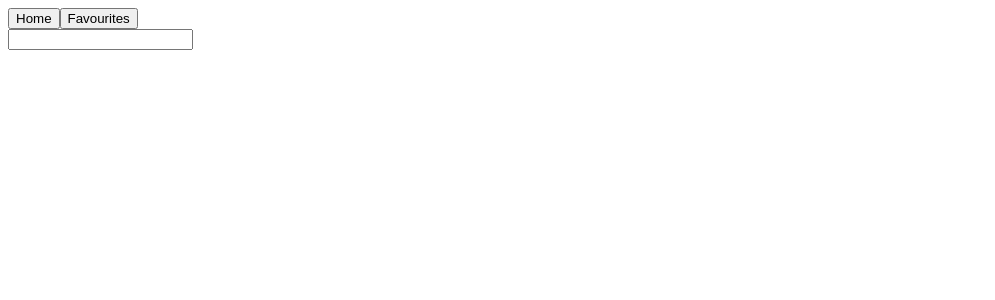
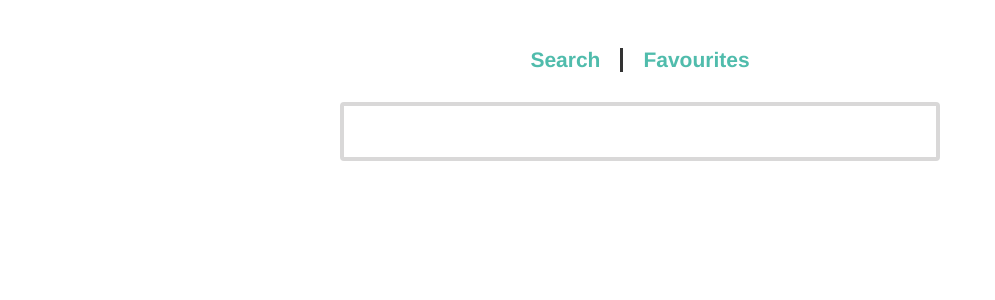
Before and after one commit to cav2008/movie-finder, a React app: page /favourites in a window 1280 px wide. Shown: the top 300 px of the page, without its empty margins (0-995 px from the left). Built offline with nearby package versions, Linux system fonts and the light colour scheme.

Commit message:
Add styles to menu and search

```diff
--- a/src/components/menu/menu.jsx
+++ b/src/components/menu/menu.jsx
@@ -1,4 +1,6 @@
 import React from 'react';
+
+import './menu.scss';
 
 export default class Menu extends React.Component {
   static changePage(e) {
@@ -12,9 +14,13 @@ export default class Menu extends React.Component {
 
   render() {
     return (
-      <div>
-        <button onClick={Menu.changePage} value="">Home</button>
-        <button onClick={Menu.changePage} value="favourites">Favourites</button>
+      <div className="menu">
+        <div className="menu__button-wrapper menu__button-wrapper--divider menu__button-wrapper--right">
+          <button className="menu__button" onClick={Menu.changePage} value="">Search</button>
+        </div>
+        <div className="menu__button-wrapper menu__button-wrapper--left">
+          <button className="menu__button" onClick={Menu.changePage} value="favourites">Favourites</button>
+        </div>
       </div>
     );
   }
--- /dev/null
+++ b/src/components/menu/menu.scss
@@ -0,0 +1,33 @@
+@import '../../styles/styles.scss';
+
+.menu__button-wrapper {
+  display: inline-block;
+
+  &--right {
+    text-align: right;
+    padding-right: 20px;
+  }
+
+  &--left {
+    text-align: left;
+    padding-left: 20px;
+  }
+
+  &--divider {
+    border-right: 3px solid $black;
+  }
+}
+
+.menu__button {
+  color: $green;
+  border: none;
+  background: none;
+  font-size: 21px;
+  font-weight: bold;
+  padding: 0;
+
+  &:hover {
+    cursor: pointer;
+    text-decoration: underline;
+  }
+}
--- a/src/components/search/search.jsx
+++ b/src/components/search/search.jsx
@@ -4,6 +4,8 @@ import PropTypes from 'prop-types';
 import { OMDB_URL, API_KEY } from '../../constants/constants';
 
 import fetch from '../../helpers/fetch';
+
+import './search.scss';
 
 export default class Search extends React.Component {
   static createApiUrl(movieTitle) {
@@ -26,8 +28,8 @@ export default class Search extends React.Component {
 
   render() {
     return (
-      <div>
-        <input type="text" onKeyPress={this.handleOnClick} />
+      <div className="search">
+        <input className="search__textbox" type="text" onKeyPress={this.handleOnClick} />
       </div>
     );
   }
--- /dev/null
+++ b/src/components/search/search.scss
@@ -0,0 +1,18 @@
+@import '../../styles/styles.scss';
+
+.search__textbox {
+  width: 600px;
+  margin: 30px auto;
+  border: 4px solid $grey;
+  border-radius: 4px;
+  font-size: 26px;
+  padding: 10px 20px;
+
+  &:hover, &:focus {
+    border-color: $dark-grey;
+  }
+
+  &:focus {
+    outline-width: 0;
+  }
+}
--- a/src/pages/home/home.jsx
+++ b/src/pages/home/home.jsx
@@ -16,12 +16,14 @@ export default class Home extends React.Component {
 
   render() {
     return (
-      <div>
-        <Menu />
-        <Search saveSearchResult={this.props.saveSearchResult} />
-        <MovieList
-          movies={this.props.searchResults}
-        />
+      <div className="page">
+        <div className="page__container">
+          <Menu />
+          <Search saveSearchResult={this.props.saveSearchResult} />
+          <MovieList
+            movies={this.props.searchResults}
+          />
+        </div>
       </div>
     );
   }
--- a/src/pages/home/home.scss
+++ b/src/pages/home/home.scss
@@ -0,0 +1,11 @@
+.page {
+  width: 100%;
+  height: 100%;
+  text-align: center;
+}
+
+.page__container {
+  width: 100%;
+  display: inline-block;
+  padding: 40px 0;
+}
--- a/src/styles/_variables.scss
+++ b/src/styles/_variables.scss
@@ -0,0 +1,7 @@
+$black: #333333;
+$dark-grey: #8b8888;
+$grey: #d9d8d8;
+$light-grey: #DFDCE3;
+$yellow: #F5B643;
+$green: #50BCAC;
+$orange: #F04A33;
--- a/src/styles/global.scss
+++ b/src/styles/global.scss
@@ -1 +1,11 @@
 @import './styles.scss';
+
+* {
+  font-family: Helvetica, Arial, sans-serif;
+  box-sizing: border-box;
+  color: $black;
+}
+
+html, body, .app {
+  height: 100%;
+}
```
Also changed, not shown: 1 other file (tests, documents, lock files or other folders).
